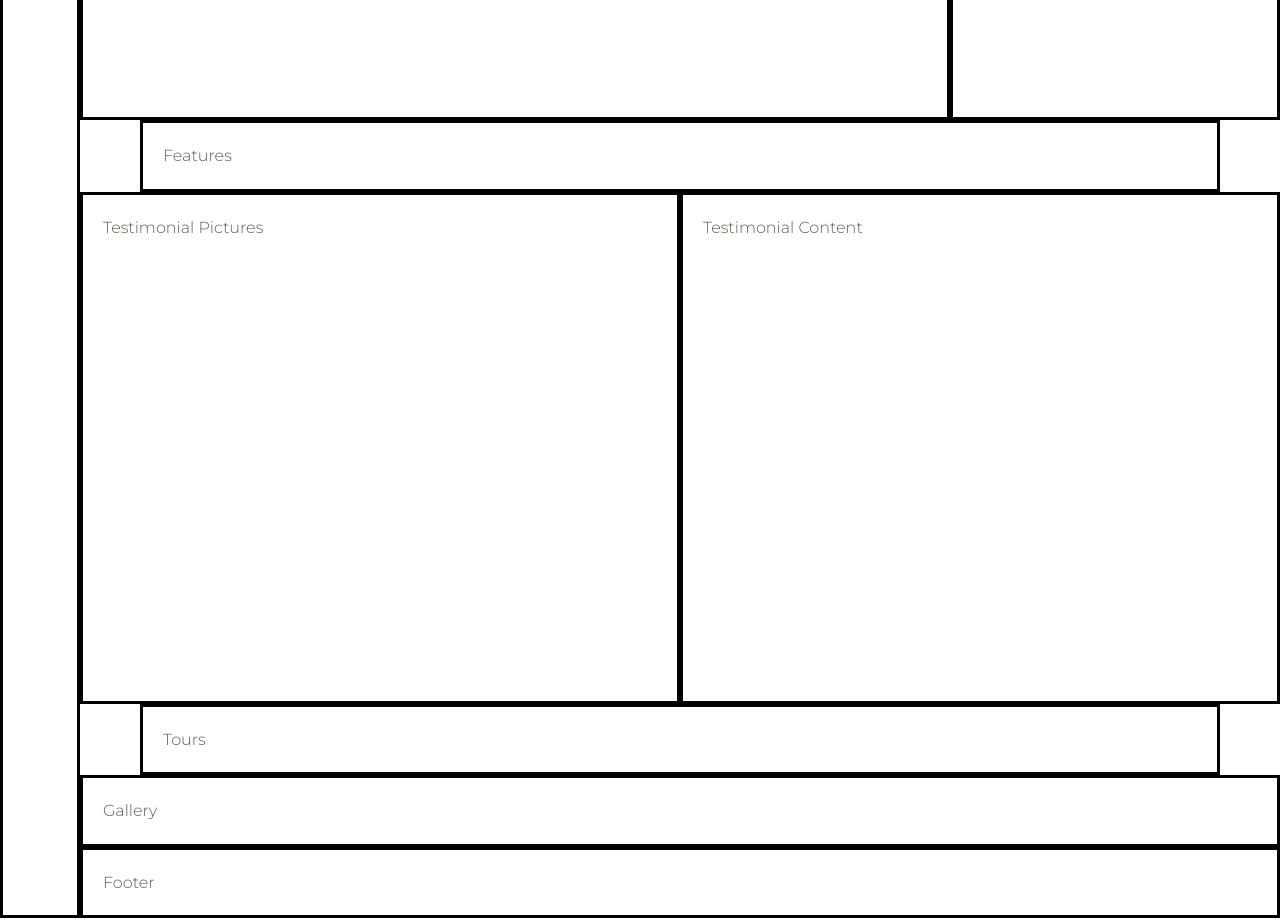
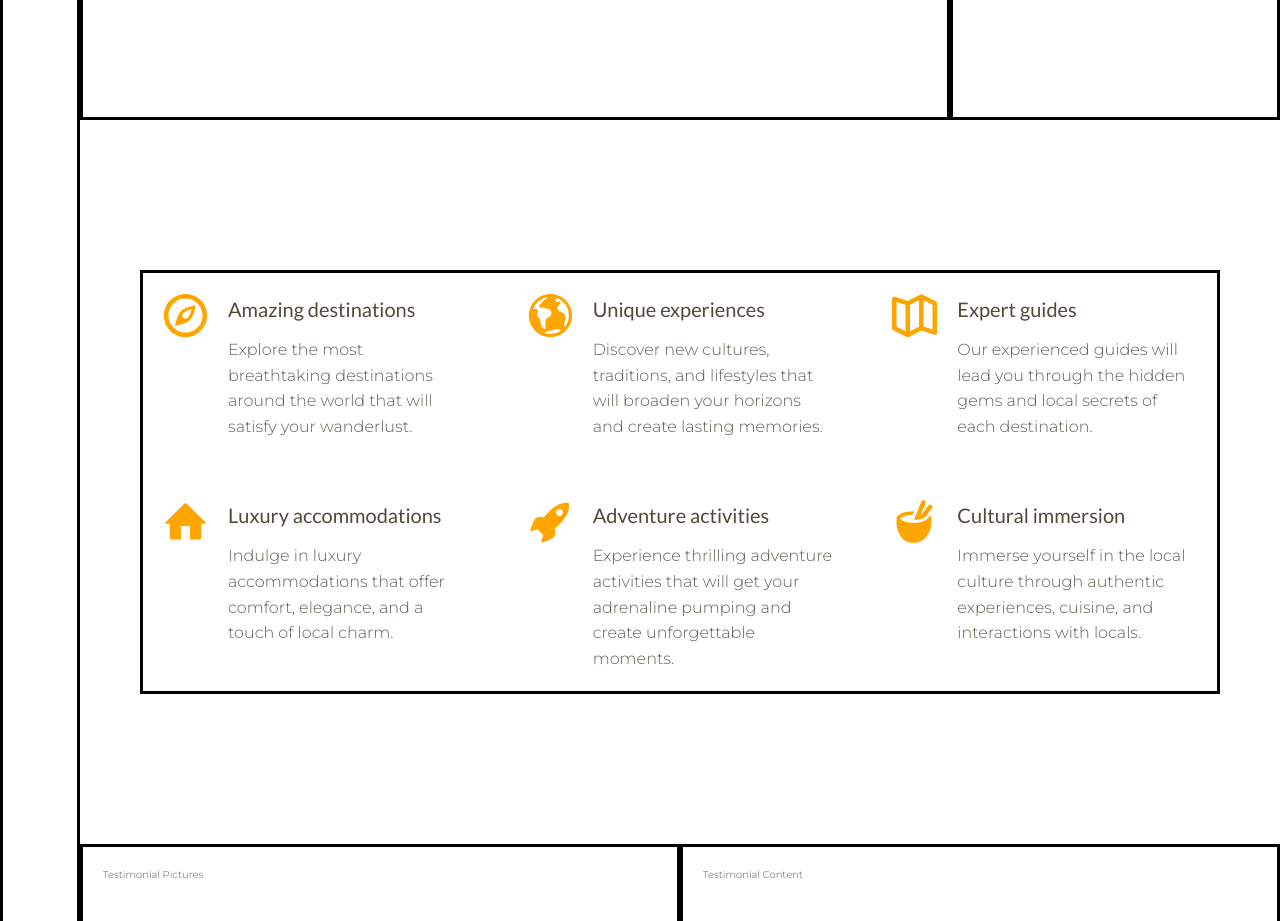
Before and after one commit to barisemreyalcin/adventurous, a website: page index.html in a window 1280 px wide. Shown: the part 520-1441 px from the top of the page. Drawn offline with Linux system fonts and the light colour scheme.

Commit message:
feat(features): add and style features section content

```diff
--- a/index.html
+++ b/index.html
@@ -7,7 +7,7 @@
     <link rel="preconnect" href="https://fonts.googleapis.com" />
     <link rel="preconnect" href="https://fonts.gstatic.com" crossorigin />
     <link
-      href="https://fonts.googleapis.com/css2?family=Montserrat:ital,wght@0,100..900;1,100..900&display=swap"
+      href="https://fonts.googleapis.com/css2?family=Lato:ital,wght@0,100;0,300;0,400;0,700;0,900;1,100;1,300;1,400;1,700;1,900&family=Montserrat:ital,wght@0,100..900;1,100..900&display=swap"
       rel="stylesheet"
     />
     <link rel="stylesheet" href="css/style.css" />
@@ -21,7 +21,68 @@
 
     <div class="top-destinations">Top Destinations</div>
 
-    <div class="features">Features</div>
+    <div class="features">
+      <div class="feature">
+        <svg class="feature__icon">
+          <use xlink:href="img/sprite.svg#icon-compass"></use>
+        </svg>
+        <h4 class="heading-4 heading-4--dark">Amazing destinations</h4>
+        <p class="feature__text">
+          Explore the most breathtaking destinations around the world that will
+          satisfy your wanderlust.
+        </p>
+      </div>
+      <div class="feature">
+        <svg class="feature__icon">
+          <use xlink:href="img/sprite.svg#icon-globe"></use>
+        </svg>
+        <h4 class="heading-4 heading-4--dark">Unique experiences</h4>
+        <p class="feature__text">
+          Discover new cultures, traditions, and lifestyles that will broaden
+          your horizons and create lasting memories.
+        </p>
+      </div>
+      <div class="feature">
+        <svg class="feature__icon">
+          <use xlink:href="img/sprite.svg#icon-map"></use>
+        </svg>
+        <h4 class="heading-4 heading-4--dark">Expert guides</h4>
+        <p class="feature__text">
+          Our experienced guides will lead you through the hidden gems and local
+          secrets of each destination.
+        </p>
+      </div>
+      <div class="feature">
+        <svg class="feature__icon">
+          <use xlink:href="img/sprite.svg#icon-home"></use>
+        </svg>
+        <h4 class="heading-4 heading-4--dark">Luxury accommodations</h4>
+        <p class="feature__text">
+          Indulge in luxury accommodations that offer comfort, elegance, and a
+          touch of local charm.
+        </p>
+      </div>
+      <div class="feature">
+        <svg class="feature__icon">
+          <use xlink:href="img/sprite.svg#icon-rocket"></use>
+        </svg>
+        <h4 class="heading-4 heading-4--dark">Adventure activities</h4>
+        <p class="feature__text">
+          Experience thrilling adventure activities that will get your
+          adrenaline pumping and create unforgettable moments.
+        </p>
+      </div>
+      <div class="feature">
+        <svg class="feature__icon">
+          <use xlink:href="img/sprite.svg#icon-bowl"></use>
+        </svg>
+        <h4 class="heading-4 heading-4--dark">Cultural immersion</h4>
+        <p class="feature__text">
+          Immerse yourself in the local culture through authentic experiences,
+          cuisine, and interactions with locals.
+        </p>
+      </div>
+    </div>
 
     <div class="testimonial__pictures">Testimonial Pictures</div>
 
--- a/sass/_features.scss
+++ b/sass/_features.scss
@@ -1,3 +1,28 @@
 .features {
   grid-column: center-start / center-end;
+
+  margin: 15rem 0;
+
+  display: grid;
+  grid-template-columns: repeat(auto-fit, minmax(25rem, 1fr));
+  gap: 6rem;
+  align-items: flex-start;
 }
+
+.feature {
+  display: grid;
+  grid-template-columns: min-content 1fr;
+  row-gap: 1.2rem;
+  column-gap: 2rem;
+
+  &__icon {
+    fill: $color-primary;
+    width: 4.5rem;
+    height: 4.5rem;
+    grid-row: 1 / span 2;
+  }
+
+  &__text {
+    font-size: 1.6rem;
+  }
+}
```
Also changed, not shown: css/style.css.
